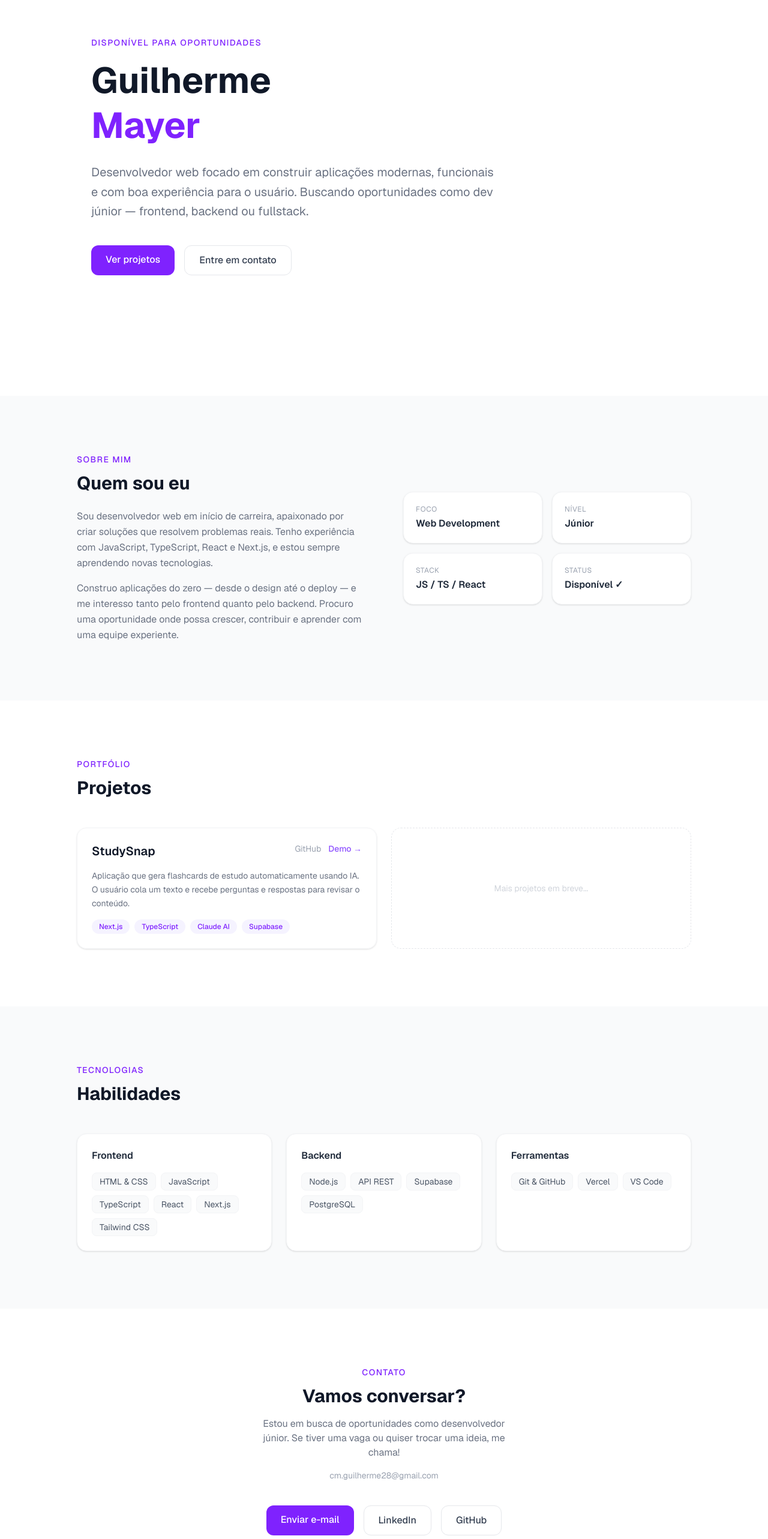
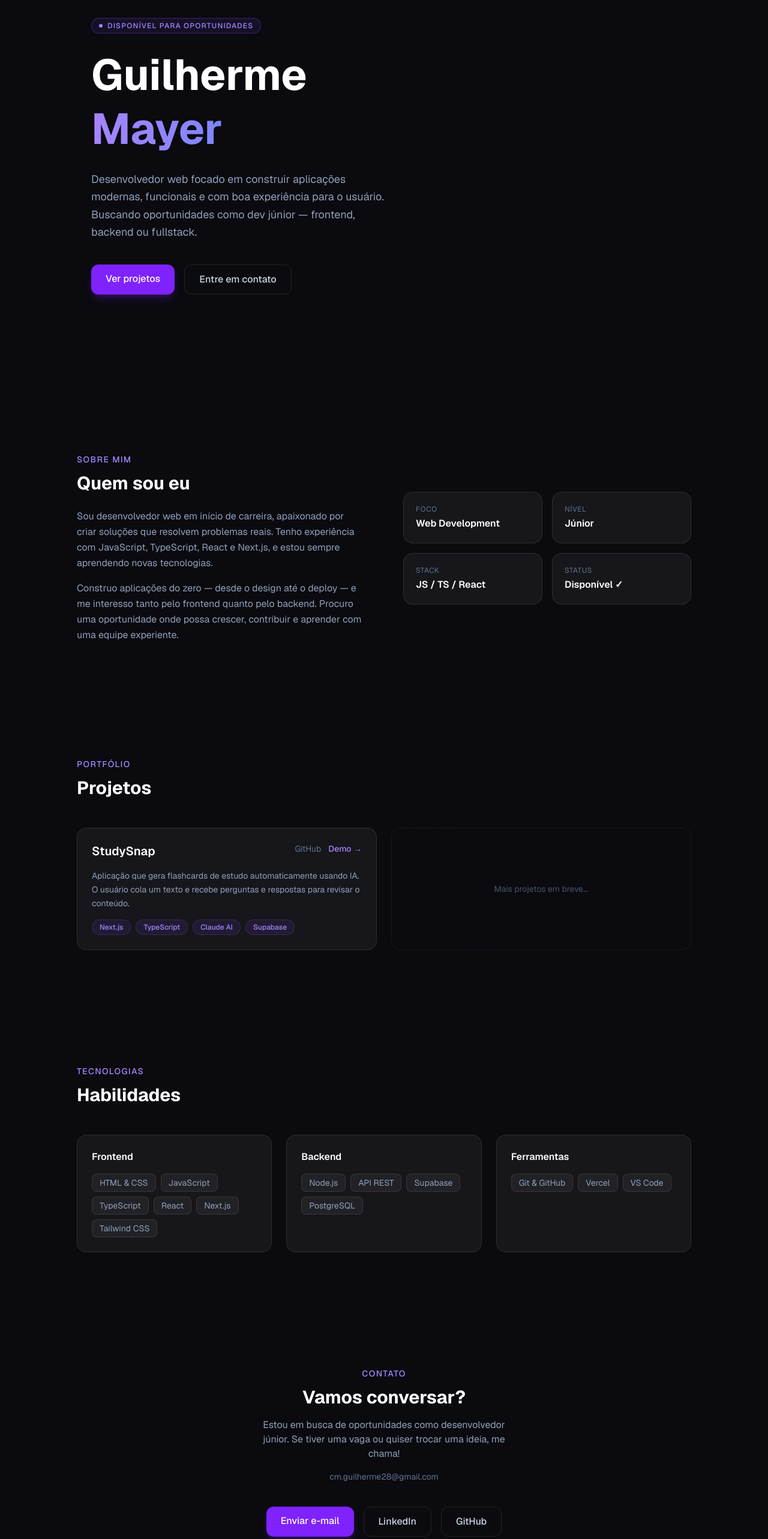
Before and after one commit to GuilhermeCM28/portfolio, a Next.js app: page / in a window 1280 px wide. Shown: the part 140-2706 px from the top of the page at 60% size. Built offline with nearby package versions, Linux system fonts and the light colour scheme.

Commit message:
Ajustar tema escuro no portfólio

```diff
--- a/app/globals.css
+++ b/app/globals.css
@@ -8,3 +8,8 @@ html {
   background: #7c3aed;
   color: #fff;
 }
+
+body {
+  background-color: #0a0a0f;
+  color: #e2e8f0;
+}
--- a/app/layout.tsx
+++ b/app/layout.tsx
@@ -12,7 +12,7 @@ export const metadata: Metadata = {
 export default function RootLayout({ children }: { children: React.ReactNode }) {
   return (
     <html lang="pt-BR">
-      <body className={geist.className}>{children}</body>
+      <body className={`${geist.className} bg-[#0a0a0f] text-slate-200`}>{children}</body>
     </html>
   );
 }
--- a/app/page.tsx
+++ b/app/page.tsx
@@ -8,7 +8,7 @@ import Footer from "@/components/Footer";
 
 export default function Home() {
   return (
-    <main className="bg-white text-gray-900 min-h-screen">
+    <main className="bg-[#0a0a0f] text-slate-200 min-h-screen">
       <Navbar />
       <Hero />
       <About />
--- a/components/About.tsx
+++ b/components/About.tsx
@@ -1,6 +1,5 @@
 "use client";
-import { motion } from "framer-motion";
-import { useInView } from "framer-motion";
+import { motion, useInView } from "framer-motion";
 import { useRef } from "react";
 
 export default function About() {
@@ -8,19 +7,20 @@ export default function About() {
   const isInView = useInView(ref, { once: true, margin: "-100px" });
 
   return (
-    <section id="sobre" className="py-24 px-6 bg-gray-50">
+    <section id="sobre" className="py-24 px-6 relative">
+      <div className="absolute inset-0 bg-white/[0.02] -z-10" />
       <div className="max-w-5xl mx-auto grid md:grid-cols-2 gap-16 items-center" ref={ref}>
         <motion.div
           initial={{ opacity: 0, x: -30 }}
           animate={isInView ? { opacity: 1, x: 0 } : {}}
-          transition={{ duration: 0.6, ease: "easeOut" }}
+          transition={{ duration: 0.6 }}
         >
-          <p className="text-violet-600 font-medium text-sm tracking-widest uppercase mb-3">Sobre mim</p>
-          <h2 className="text-3xl font-bold text-gray-900 mb-6">Quem sou eu</h2>
-          <p className="text-gray-500 leading-relaxed mb-4">
+          <p className="text-violet-400 font-medium text-sm tracking-widest uppercase mb-3">Sobre mim</p>
+          <h2 className="text-3xl font-bold text-white mb-6">Quem sou eu</h2>
+          <p className="text-slate-400 leading-relaxed mb-4">
             Sou desenvolvedor web em início de carreira, apaixonado por criar soluções que resolvem problemas reais. Tenho experiência com JavaScript, TypeScript, React e Next.js, e estou sempre aprendendo novas tecnologias.
           </p>
-          <p className="text-gray-500 leading-relaxed">
+          <p className="text-slate-400 leading-relaxed">
             Construo aplicações do zero — desde o design até o deploy — e me interesso tanto pelo frontend quanto pelo backend. Procuro uma oportunidade onde possa crescer, contribuir e aprender com uma equipe experiente.
           </p>
         </motion.div>
@@ -29,7 +29,7 @@ export default function About() {
           className="grid grid-cols-2 gap-4"
           initial={{ opacity: 0, x: 30 }}
           animate={isInView ? { opacity: 1, x: 0 } : {}}
-          transition={{ duration: 0.6, ease: "easeOut", delay: 0.2 }}
+          transition={{ duration: 0.6, delay: 0.2 }}
         >
           {[
             { label: "Foco", value: "Web Development" },
@@ -37,9 +37,9 @@ export default function About() {
             { label: "Stack", value: "JS / TS / React" },
             { label: "Status", value: "Disponível ✓" },
           ].map((item) => (
-            <div key={item.label} className="bg-white border border-gray-100 rounded-2xl p-5 shadow-sm">
-              <p className="text-xs text-gray-400 uppercase tracking-wider mb-1">{item.label}</p>
-              <p className="font-semibold text-gray-800">{item.value}</p>
+            <div key={item.label} className="bg-white/5 border border-white/10 rounded-2xl p-5 hover:border-violet-500/30 transition-colors">
+              <p className="text-xs text-slate-500 uppercase tracking-wider mb-1">{item.label}</p>
+              <p className="font-semibold text-white">{item.value}</p>
             </div>
           ))}
         </motion.div>
--- a/components/Contact.tsx
+++ b/components/Contact.tsx
@@ -1,6 +1,5 @@
 "use client";
-import { motion } from "framer-motion";
-import { useInView } from "framer-motion";
+import { motion, useInView } from "framer-motion";
 import { useRef } from "react";
 
 export default function Contact() {
@@ -8,27 +7,28 @@ export default function Contact() {
   const isInView = useInView(ref, { once: true, margin: "-100px" });
 
   return (
-    <section id="contato" className="py-24 px-6">
+    <section id="contato" className="py-24 px-6 relative overflow-hidden">
+      <div className="absolute bottom-0 left-1/2 -translate-x-1/2 w-96 h-96 bg-violet-600/10 rounded-full blur-3xl -z-10" />
       <div className="max-w-5xl mx-auto text-center" ref={ref}>
         <motion.div
           initial={{ opacity: 0, y: 20 }}
           animate={isInView ? { opacity: 1, y: 0 } : {}}
           transition={{ duration: 0.6 }}
         >
-          <p className="text-violet-600 font-medium text-sm tracking-widest uppercase mb-3">Contato</p>
-          <h2 className="text-3xl font-bold text-gray-900 mb-4">Vamos conversar?</h2>
-          <p className="text-gray-500 max-w-md mx-auto mb-4">
+          <p className="text-violet-400 font-medium text-sm tracking-widest uppercase mb-3">Contato</p>
+          <h2 className="text-3xl font-bold text-white mb-4">Vamos conversar?</h2>
+          <p className="text-slate-400 max-w-md mx-auto mb-4">
             Estou em busca de oportunidades como desenvolvedor júnior. Se tiver uma vaga ou quiser trocar uma ideia, me chama!
           </p>
-          <p className="text-gray-400 text-sm mb-10">cm.guilherme28@gmail.com</p>
+          <p className="text-slate-500 text-sm mb-10">cm.guilherme28@gmail.com</p>
           <div className="flex gap-4 justify-center flex-wrap">
-            <a href="mailto:cm.guilherme28@gmail.com" className="px-6 py-3 bg-violet-600 text-white rounded-xl font-medium hover:bg-violet-700 transition-colors">
+            <a href="mailto:cm.guilherme28@gmail.com" className="px-6 py-3 bg-violet-600 text-white rounded-xl font-medium hover:bg-violet-500 transition-colors shadow-lg shadow-violet-600/25">
               Enviar e-mail
             </a>
-            <a href="https://www.linkedin.com/in/guilherme-mayer-5101762a7" target="_blank" rel="noopener noreferrer" className="px-6 py-3 border border-gray-200 text-gray-700 rounded-xl font-medium hover:border-violet-300 hover:text-violet-600 transition-colors">
+            <a href="https://www.linkedin.com/in/guilherme-mayer-5101762a7" target="_blank" rel="noopener noreferrer" className="px-6 py-3 border border-white/10 text-slate-300 rounded-xl font-medium hover:border-violet-500/50 hover:text-violet-400 transition-colors">
               LinkedIn
             </a>
-            <a href="https://github.com/GuilhermeCM28" target="_blank" rel="noopener noreferrer" className="px-6 py-3 border border-gray-200 text-gray-700 rounded-xl font-medium hover:border-violet-300 hover:text-violet-600 transition-colors">
+            <a href="https://github.com/GuilhermeCM28" target="_blank" rel="noopener noreferrer" className="px-6 py-3 border border-white/10 text-slate-300 rounded-xl font-medium hover:border-violet-500/50 hover:text-violet-400 transition-colors">
               GitHub
             </a>
           </div>
--- a/components/Footer.tsx
+++ b/components/Footer.tsx
@@ -1,6 +1,6 @@
 export default function Footer() {
   return (
-    <footer className="py-8 px-6 border-t border-gray-100 text-center text-sm text-gray-400">
+    <footer className="py-8 px-6 border-t border-white/5 text-center text-sm text-slate-600">
       © {new Date().getFullYear()} Guilherme Castro Mayer — Feito com Next.js
     </footer>
   );
--- a/components/Hero.tsx
+++ b/components/Hero.tsx
@@ -4,8 +4,9 @@ import { motion } from "framer-motion";
 export default function Hero() {
   return (
     <section className="min-h-screen flex flex-col justify-center px-6 max-w-5xl mx-auto relative overflow-hidden">
-      {/* Gradiente de fundo */}
-      <div className="absolute inset-0 -z-10 bg-[radial-gradient(ellipse_at_top_left,_#ede9fe_0%,_#ffffff_60%)]" />
+      {/* Glow de fundo */}
+      <div className="absolute top-1/3 -left-32 w-96 h-96 bg-violet-600/20 rounded-full blur-3xl -z-10" />
+      <div className="absolute top-1/2 right-0 w-72 h-72 bg-indigo-600/10 rounded-full blur-3xl -z-10" />
 
       <motion.div
         className="max-w-2xl"
@@ -13,21 +14,27 @@ export default function Hero() {
         animate={{ opacity: 1, y: 0 }}
         transition={{ duration: 0.7, ease: "easeOut" }}
       >
-        <p className="text-violet-600 font-medium text-sm tracking-widest uppercase mb-4">
+        <div className="inline-flex items-center gap-2 px-3 py-1 rounded-full border border-violet-500/30 bg-violet-500/10 text-violet-400 text-xs font-medium tracking-widest uppercase mb-6">
+          <span className="w-1.5 h-1.5 rounded-full bg-violet-400 animate-pulse" />
           Disponível para oportunidades
-        </p>
-        <h1 className="text-5xl md:text-6xl font-bold text-gray-900 leading-tight mb-6">
+        </div>
+
+        <h1 className="text-5xl md:text-7xl font-bold text-white leading-tight mb-6">
           Guilherme<br />
-          <span className="text-violet-600">Mayer</span>
+          <span className="text-transparent bg-clip-text bg-gradient-to-r from-violet-400 to-indigo-400">
+            Mayer
+          </span>
         </h1>
-        <p className="text-xl text-gray-500 leading-relaxed mb-10">
+
+        <p className="text-lg text-slate-400 leading-relaxed mb-10 max-w-lg">
           Desenvolvedor web focado em construir aplicações modernas, funcionais e com boa experiência para o usuário. Buscando oportunidades como dev júnior — frontend, backend ou fullstack.
         </p>
+
         <div className="flex gap-4 flex-wrap">
-          <a href="#projetos" className="px-6 py-3 bg-violet-600 text-white rounded-xl font-medium hover:bg-violet-700 transition-colors">
+          <a href="#projetos" className="px-6 py-3 bg-violet-600 text-white rounded-xl font-medium hover:bg-violet-500 transition-colors shadow-lg shadow-violet-600/25">
             Ver projetos
           </a>
-          <a href="#contato" className="px-6 py-3 border border-gray-200 text-gray-700 rounded-xl font-medium hover:border-violet-300 hover:text-violet-600 transition-colors">
+          <a href="#contato" className="px-6 py-3 border border-white/10 text-slate-300 rounded-xl font-medium hover:border-violet-500/50 hover:text-violet-400 transition-colors">
             Entre em contato
           </a>
         </div>
--- a/components/Projects.tsx
+++ b/components/Projects.tsx
@@ -1,6 +1,5 @@
 "use client";
-import { motion } from "framer-motion";
-import { useInView } from "framer-motion";
+import { motion, useInView } from "framer-motion";
 import { useRef } from "react";
 
 const projects = [
@@ -25,8 +24,8 @@ export default function Projects() {
           animate={isInView ? { opacity: 1, y: 0 } : {}}
           transition={{ duration: 0.6 }}
         >
-          <p className="text-violet-600 font-medium text-sm tracking-widest uppercase mb-3">Portfólio</p>
-          <h2 className="text-3xl font-bold text-gray-900 mb-12">Projetos</h2>
+          <p className="text-violet-400 font-medium text-sm tracking-widest uppercase mb-3">Portfólio</p>
+          <h2 className="text-3xl font-bold text-white mb-12">Projetos</h2>
         </motion.div>
 
         <div className="grid md:grid-cols-2 gap-6">
@@ -36,25 +35,25 @@ export default function Projects() {
               initial={{ opacity: 0, y: 30 }}
               animate={isInView ? { opacity: 1, y: 0 } : {}}
               transition={{ duration: 0.5, delay: i * 0.1 + 0.2 }}
-              className="border border-gray-100 rounded-2xl p-6 shadow-sm hover:shadow-md hover:border-violet-200 transition-all group"
+              className="group bg-white/5 border border-white/10 rounded-2xl p-6 hover:border-violet-500/40 hover:bg-white/[0.07] transition-all"
             >
               <div className="flex items-start justify-between mb-4">
-                <h3 className="text-xl font-semibold text-gray-900 group-hover:text-violet-600 transition-colors">
+                <h3 className="text-xl font-semibold text-white group-hover:text-violet-400 transition-colors">
                   {project.title}
                 </h3>
                 <div className="flex gap-3">
-                  <a href={project.github} target="_blank" rel="noopener noreferrer" className="text-gray-400 hover:text-gray-700 transition-colors text-sm">
+                  <a href={project.github} target="_blank" rel="noopener noreferrer" className="text-slate-500 hover:text-slate-300 transition-colors text-sm">
                     GitHub
                   </a>
-                  <a href={project.link} target="_blank" rel="noopener noreferrer" className="text-violet-500 hover:text-violet-700 transition-colors text-sm font-medium">
+                  <a href={project.link} target="_blank" rel="noopener noreferrer" className="text-violet-400 hover:text-violet-300 transition-colors text-sm font-medium">
                     Demo →
                   </a>
                 </div>
               </div>
-              <p className="text-gray-500 text-sm leading-relaxed mb-4">{project.description}</p>
+              <p className="text-slate-400 text-sm leading-relaxed mb-4">{project.description}</p>
               <div className="flex flex-wrap gap-2">
                 {project.tags.map((tag) => (
-                  <span key={tag} className="px-3 py-1 bg-violet-50 text-violet-600 text-xs rounded-full font-medium">
+                  <span key={tag} className="px-3 py-1 bg-violet-500/10 border border-violet-500/20 text-violet-400 text-xs rounded-full font-medium">
                     {tag}
                   </span>
                 ))}
@@ -66,7 +65,7 @@ export default function Projects() {
             initial={{ opacity: 0, y: 30 }}
             animate={isInView ? { opacity: 1, y: 0 } : {}}
             transition={{ duration: 0.5, delay: 0.3 }}
-            className="border border-dashed border-gray-200 rounded-2xl p-6 flex items-center justify-center text-gray-300 text-sm"
+            className="border border-dashed border-white/10 rounded-2xl p-6 flex items-center justify-center text-slate-600 text-sm"
           >
             Mais projetos em breve...
           </motion.div>
--- a/components/Skills.tsx
+++ b/components/Skills.tsx
@@ -1,6 +1,5 @@
 "use client";
-import { motion } from "framer-motion";
-import { useInView } from "framer-motion";
+import { motion, useInView } from "framer-motion";
 import { useRef } from "react";
 
 const skills = [
@@ -14,15 +13,16 @@ export default function Skills() {
   const isInView = useInView(ref, { once: true, margin: "-100px" });
 
   return (
-    <section id="habilidades" className="py-24 px-6 bg-gray-50">
+    <section id="habilidades" className="py-24 px-6 relative">
+      <div className="absolute inset-0 bg-white/[0.02] -z-10" />
       <div className="max-w-5xl mx-auto" ref={ref}>
         <motion.div
           initial={{ opacity: 0, y: 20 }}
           animate={isInView ? { opacity: 1, y: 0 } : {}}
           transition={{ duration: 0.6 }}
         >
-          <p className="text-violet-600 font-medium text-sm tracking-widest uppercase mb-3">Tecnologias</p>
-          <h2 className="text-3xl font-bold text-gray-900 mb-12">Habilidades</h2>
+          <p className="text-violet-400 font-medium text-sm tracking-widest uppercase mb-3">Tecnologias</p>
+          <h2 className="text-3xl font-bold text-white mb-12">Habilidades</h2>
         </motion.div>
 
         <div className="grid md:grid-cols-3 gap-6">
@@ -32,12 +32,12 @@ export default function Skills() {
               initial={{ opacity: 0, y: 30 }}
               animate={isInView ? { opacity: 1, y: 0 } : {}}
               transition={{ duration: 0.5, delay: i * 0.15 + 0.2 }}
-              className="bg-white border border-gray-100 rounded-2xl p-6 shadow-sm"
+              className="bg-white/5 border border-white/10 rounded-2xl p-6 hover:border-violet-500/30 transition-colors"
             >
-              <h3 className="font-semibold text-gray-800 mb-4">{group.category}</h3>
+              <h3 className="font-semibold text-white mb-4">{group.category}</h3>
               <div className="flex flex-wrap gap-2">
                 {group.items.map((skill) => (
-                  <span key={skill} className="px-3 py-1 bg-gray-50 border border-gray-100 text-gray-600 text-sm rounded-lg">
+                  <span key={skill} className="px-3 py-1 bg-white/5 border border-white/10 text-slate-400 text-sm rounded-lg hover:border-violet-500/30 hover:text-violet-400 transition-colors">
                     {skill}
                   </span>
                 ))}
```
Also changed, not shown: components/Navbar.tsx (+4 -4 lines).
